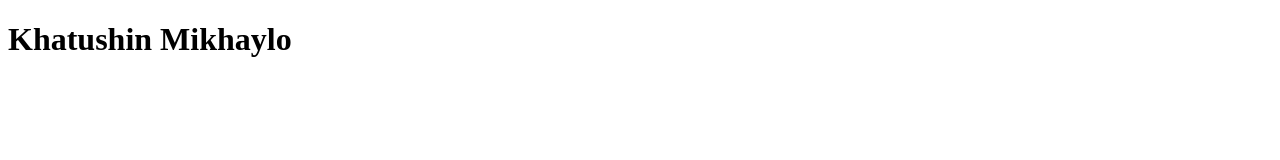
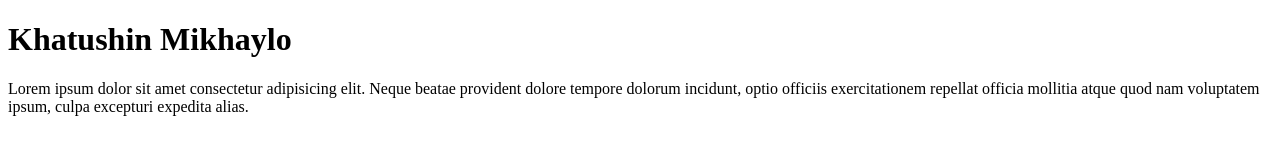
Before and after one commit to khmikh/project-for-git, a plain HTML site: page index.html in a window 1280 px wide. Drawn offline with Linux system fonts and the light colour scheme.

Commit message:
added tag p

```diff
--- a/index.html
+++ b/index.html
@@ -8,6 +8,7 @@
 <body>
 
     <h1>Khatushin Mikhaylo</h1>
+    <p>Lorem ipsum dolor sit amet consectetur adipisicing elit. Neque beatae provident dolore tempore dolorum incidunt, optio officiis exercitationem repellat officia mollitia atque quod nam voluptatem ipsum, culpa excepturi expedita alias.</p>
 
 </body>
 </html>
```
